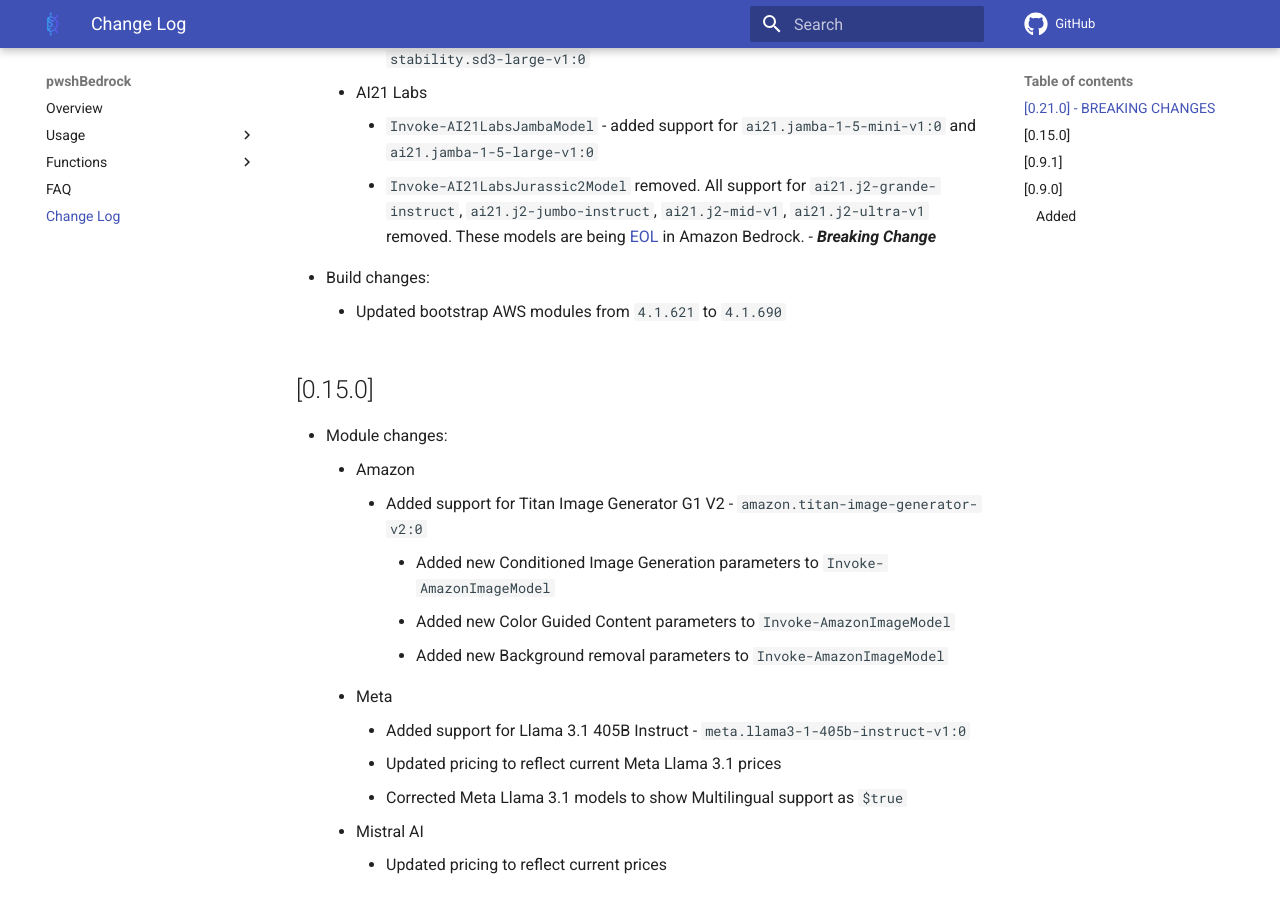
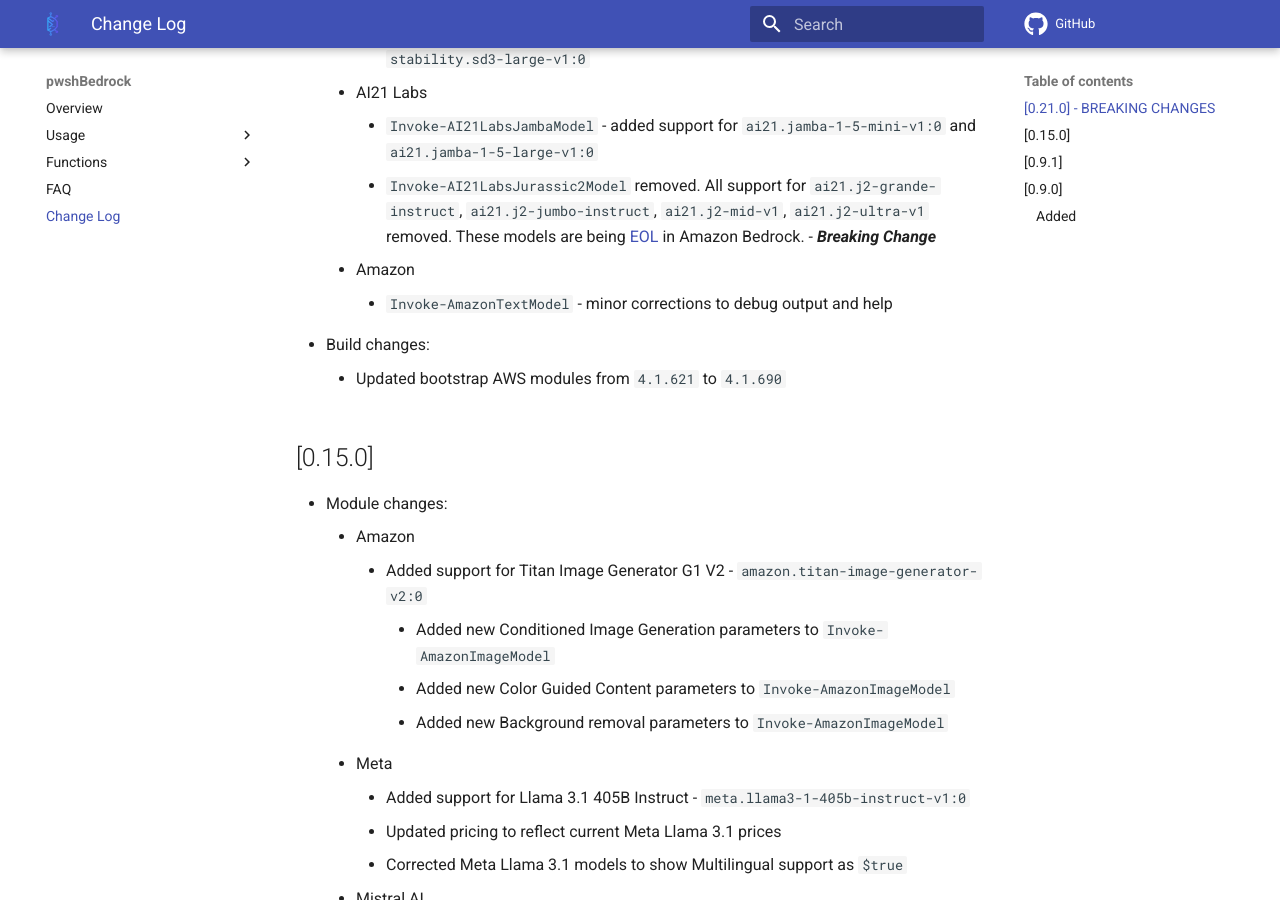
Before and after one commit to techthoughts2/pwshBedrock, an MkDocs documentation site: the page built from docs/CHANGELOG.md, in a window 1280 px wide and 900 px high, scrolled down 570 px. Built offline with MkDocs 1.6.1 and Material for MkDocs 9.7.7, drawn with Linux system fonts in a browser that asks for light colours; comment, search, counter and statistics services are not loaded.

Commit message:
minor corrections to debug output and help

```diff
--- a/docs/CHANGELOG.md
+++ b/docs/CHANGELOG.md
@@ -17,6 +17,8 @@
     - AI21 Labs
         - `Invoke-AI21LabsJambaModel` - added support for `ai21.jamba-1-5-mini-v1:0` and `ai21.jamba-1-5-large-v1:0`
         - `Invoke-AI21LabsJurassic2Model` removed. All support for `ai21.j2-grande-instruct`, `ai21.j2-jumbo-instruct`, `ai21.j2-mid-v1`, `ai21.j2-ultra-v1` removed. These models are being [EOL](https://docs.aws.amazon.com/bedrock/latest/userguide/model-lifecycle.html) in Amazon Bedrock. - ***Breaking Change***
+    - Amazon
+        - `Invoke-AmazonTextModel` - minor corrections to debug output and help
 - Build changes:
     - Updated bootstrap AWS modules from `4.1.621` to `4.1.690`
 
```
Also changed, not shown: 1 other file.
